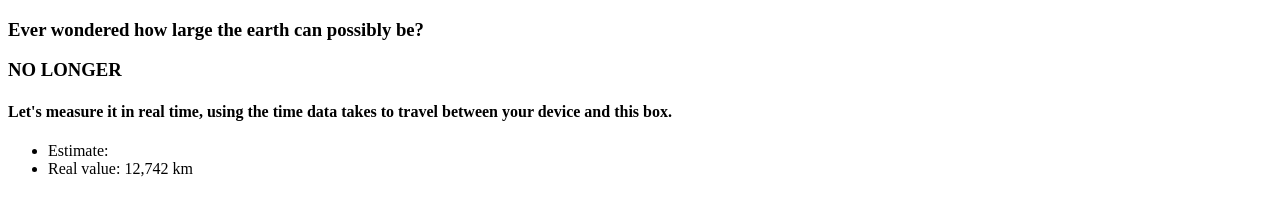
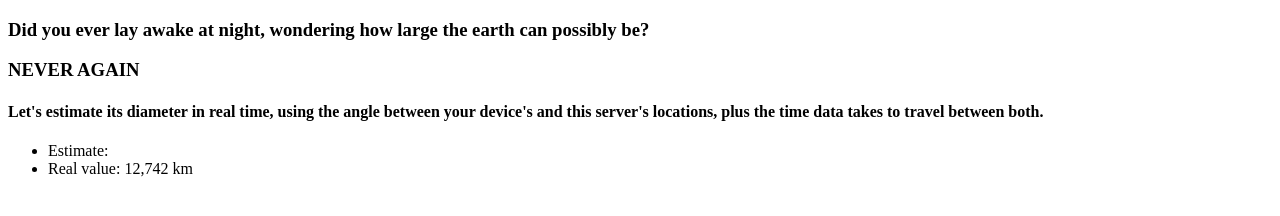
Before and after one commit to g-andrade/terrae_magnitudem, a plain HTML site: page priv/static/index.html in a window 1280 px wide. Drawn offline with Linux system fonts and the light colour scheme; no server answers.

Commit message:
Tentatively improve introducing text

```diff
--- a/priv/static/index.html
+++ b/priv/static/index.html
@@ -8,9 +8,9 @@
         <script src="code.js"></script>
     </head>
     <body>
-        <h3>Ever wondered how large the earth can possibly be?</h3>
-        <h3><b>NO LONGER</b></h3>
-        <h4>Let's measure it in real time, using the time data takes to travel between your device and this box.</h4>
+        <h3>Did you ever lay awake at night, wondering how large the earth can possibly be?</h3>
+        <h3><b>NEVER AGAIN</b></h3>
+        <h4>Let's estimate its diameter in real time, using the angle between your device's and this server's locations, plus the time data takes to travel between both.</h4>
         <ul>
             <li>
                 <span class="property_name">Estimate:</span>
```
